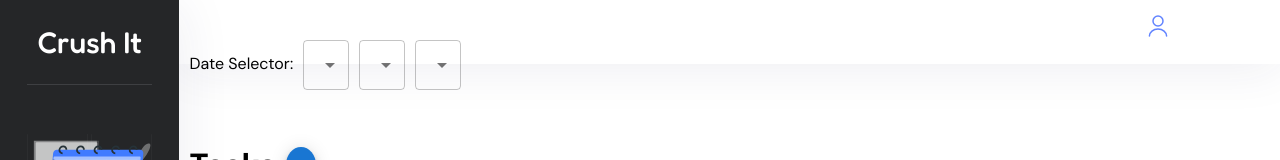
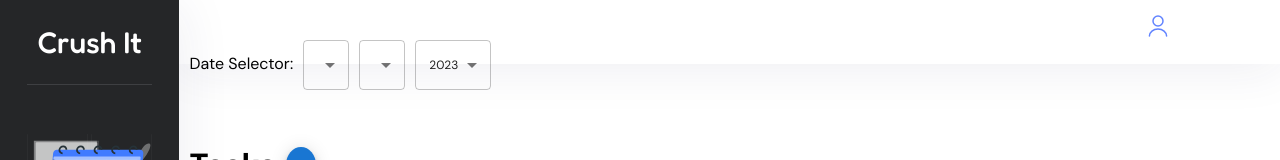
Before and after one commit to neilpatel13/CS490-Project, a React (Vite) app in the folder frontend/: page /tasks in a window 1280 px wide. Shown: the top 160 px of the page. Built offline with nearby package versions, Linux system fonts and the light colour scheme; sample sign-in values are in the browser's storage.

Commit message:
think I got choosing any year working

```diff
--- a/frontend/src/screens/TasksAppts.jsx
+++ b/frontend/src/screens/TasksAppts.jsx
@@ -26,7 +26,7 @@ const TasksAppts = () => {
     const [selectedDate, setSelectedDate] = useState({
       month: '',
       day: '',
-      year: '',
+      year: '2023',
     });
 
     const dispatch = useDispatch();
@@ -38,8 +38,15 @@ const TasksAppts = () => {
       setSelectedDate((prev) => ({ ...prev, [field]: value }));
     };
 
-    // Generate an array of years (adjust the range as needed)
-    const years = Array.from({ length: 20 }, (_, index) => new Date().getFullYear() + index);
+    // Generate an array of years around the selected year
+    const generateYearRange = () => {
+    const selectedYear = parseInt(selectedDate.year, 10);
+    const startYear = selectedYear - 5;
+
+    return Array.from({ length: 10 }, (_, index) => startYear + index);
+    };
+
+    const yearRange = generateYearRange();
 
     const handleClickOpen = () => {
         setDialogOpen(true);
@@ -247,8 +254,10 @@ const [logoutApiCall] = useLogoutMutation();
               onChange={(e) => handleDateChange('year', e.target.value)}
               style={{ marginLeft: '10px', fontFamily: 'DM Sans', fontSize: '12px' }}
             >
-              {/* Generate the list of years dynamically */}
-              {years.map((year) => (
+              {/* Placeholder for the year */}
+              <MenuItem value=''>Select Year</MenuItem>
+              {/* Generate the list of years dynamically around the selected year */}
+              {yearRange.map((year) => (
                 <MenuItem key={year} value={year}>
                   {year}
                 </MenuItem>
```
